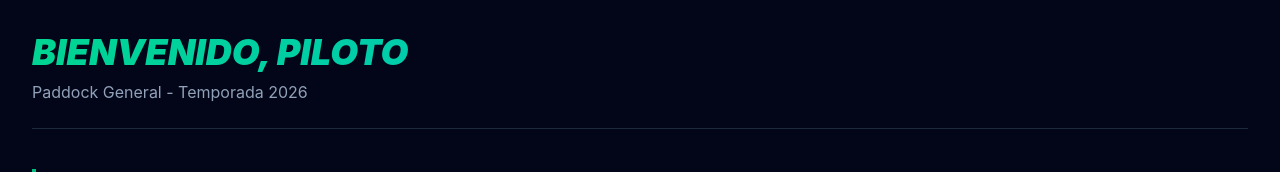
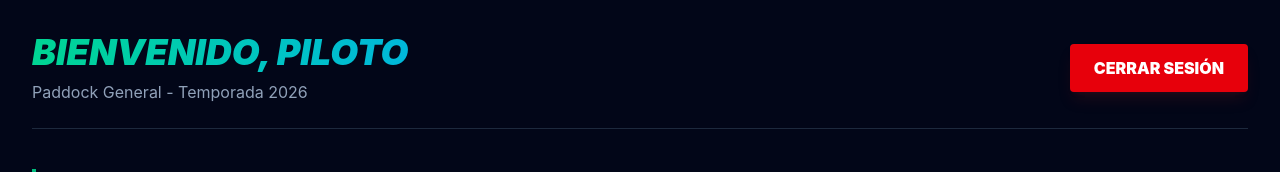
Before and after one commit to IsaiasRVH2/f1-our-fantasy, a React app in the folder frontend/: page /dashboard in a window 1280 px wide. Shown: the top 172 px of the page. Built offline with nearby package versions, Linux system fonts and the light colour scheme; no server answers; sample sign-in values are in the browser's storage; the HTML template or start-up script is replaced by a standard one.

Commit message:
feat(frontend): extract Header component and implement logout functionality

```diff
--- /dev/null
+++ b/frontend/src/components/layout/Header.jsx
@@ -0,0 +1,34 @@
+import { useNavigate } from 'react-router-dom';
+import Button from '../base/Button';
+
+const Header = ({ username }) => {
+  const navigate = useNavigate();
+
+  const handleLogout = () => {
+    localStorage.removeItem('token');
+
+
+    navigate('/login');
+  };
+
+  return (
+    <header className="mb-10 border-b border-slate-800 pb-6 flex flex-col sm:flex-row justify-between items-start sm:items-center gap-4">
+      <div>
+        <h1 className="text-4xl font-black italic uppercase text-transparent bg-clip-text bg-gradient-to-r from-emerald-400 to-cyan-500">
+          Bienvenido, {username || 'Piloto'}
+        </h1>
+        <p className="text-slate-400 mt-2">Paddock General - Temporada 2026</p>
+      </div>
+
+      <div>
+        <Button
+          onClick={handleLogout}
+        >
+          Cerrar Sesión
+        </Button>
+      </div>
+    </header>
+  );
+};
+
+export default Header;
--- a/frontend/src/pages/Dashboard.jsx
+++ b/frontend/src/pages/Dashboard.jsx
@@ -2,6 +2,7 @@ import { useState, useEffect } from 'react';
 import { useNavigate } from 'react-router-dom';
 import { getDrivers } from '../services/api';
 import DriverList from '../components/drivers/DriversList';
+import Header from '../components/layout/Header';
 
 const Dashboard = () => {
   const [drivers, setDrivers] = useState([]);
@@ -39,14 +40,9 @@ const Dashboard = () => {
   return (
     <div className="min-h-screen bg-slate-950 text-white p-8">
       {/* Header */}
-      <header className="mb-10 border-b border-slate-800 pb-6">
-        <h1 className="text-4xl font-black italic uppercase text-transparent bg-clip-text bg-gradient-to-r from-emerald-400 to-cyan-500">
-          Bienvenido, {username}
-        </h1>
-        <p className="text-slate-400 mt-2">Paddock General - Temporada 2026</p>
-      </header>
+      <Header username={username} />
 
-      {/* Contenido principal delegando el renderizado */}
+      {/* Contenido principal */}
       <section>
         <h2 className="text-2xl font-bold mb-6 border-l-4 border-emerald-500 pl-3">
           Parrilla de Pilotos
```
